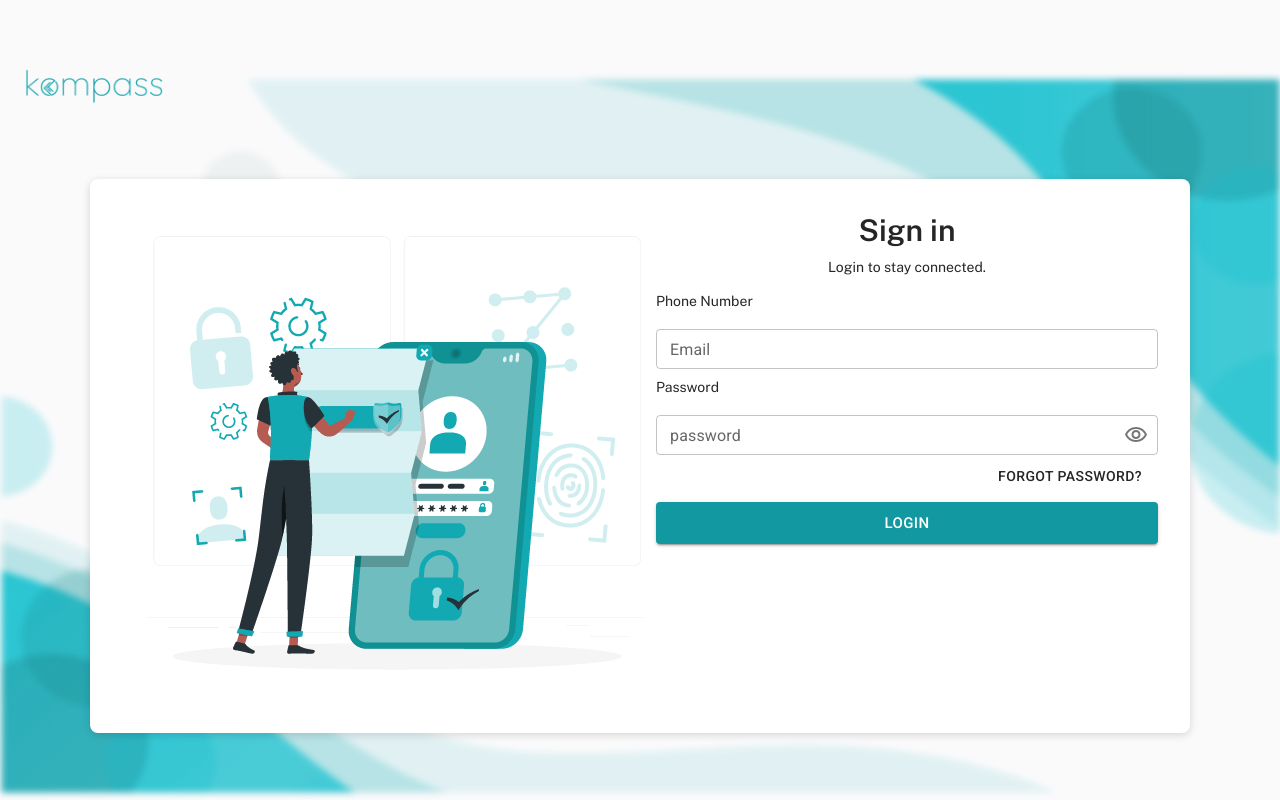
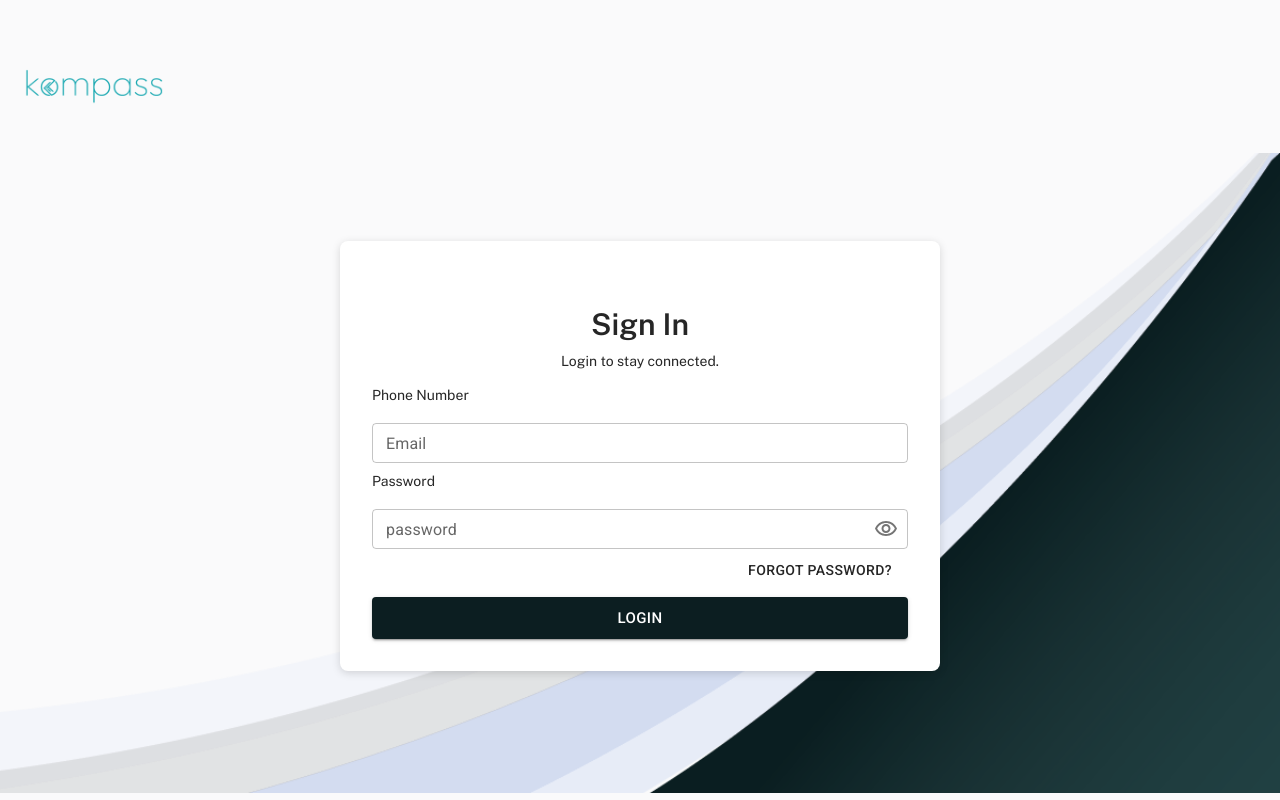
Before and after one commit to MarufaKompass/Kompass_agency, a React (Create React App) app: page /login in a window 1280 px wide. Built offline with nearby package versions, Linux system fonts and the light colour scheme.

Commit message:
Add Auth API

```diff
--- a/src/assets/images/auth/AuthBackground.js
+++ b/src/assets/images/auth/AuthBackground.js
@@ -5,7 +5,7 @@ import loginBackground from '../image/login_background.png';
 // ==============================|| AUTH BLUR BACK SVG ||============================== //
 const AuthBackground = () => {
   return (
-    <Box sx={{ position: 'absolute', filter: 'blur(3px)', zIndex: -1, bottom: 0, width: '100%' }}>
+    <Box sx={{ position: 'absolute', filter: 'blur(0px)', zIndex: -1, bottom: 0, width: '100%' }}>
       <Box width={'100%'} height={'100%'}>
         <img src={loginBackground} alt="backgroundLogin" width={'100%'} height={'100%'} />
       </Box>
--- a/src/components/Loader.js
+++ b/src/components/Loader.js
@@ -1,6 +1,12 @@
 // material-ui
 import { styled } from '@mui/material/styles';
 import LinearProgress from '@mui/material/LinearProgress';
+import { createTheme, ThemeProvider } from '@mui/material/styles';
+
+// Move createColor function above the theme creation
+const { palette } = createTheme();
+const { augmentColor } = palette;
+const createColor = (mainColor) => augmentColor({ color: { main: mainColor } });
 
 // loader style
 const LoaderWrapper = styled('div')(({ theme }) => ({
@@ -14,12 +20,19 @@ const LoaderWrapper = styled('div')(({ theme }) => ({
   }
 }));
 
+const theme = createTheme({
+  palette: {
+    primary: createColor('#0C1E21')
+  }
+});
+
 // ==============================|| Loader ||============================== //
-
 const Loader = () => (
-  <LoaderWrapper>
-    <LinearProgress color="primary" />
-  </LoaderWrapper>
+  <ThemeProvider theme={theme}>
+    <LoaderWrapper>
+      <LinearProgress color="primary" />
+    </LoaderWrapper>
+  </ThemeProvider>
 );
 
 export default Loader;
--- a/src/layout/MainLayout/Header/HeaderContent/Profile/index.js
+++ b/src/layout/MainLayout/Header/HeaderContent/Profile/index.js
@@ -1,25 +1,35 @@
 import PropTypes from 'prop-types';
-import { useRef, useState } from 'react';
+import { useRef, useState, useEffect } from 'react';
 
-// material-ui
 import { useTheme } from '@mui/material/styles';
-import { Box, ButtonBase, ClickAwayListener, Paper, Popper, Tab, Tabs } from '@mui/material';
+import {
+  Box,
+  ButtonBase,
+  ClickAwayListener,
+  Paper,
+  Popper,
+  Tab,
+  Tabs,
+  Avatar,
+  Stack,
+  Typography,
+  IconButton,
+  Grid,
+  CardContent
+} from '@mui/material';
 
-// project import
 import MainCard from 'components/MainCard';
 import Transitions from 'components/@extended/Transitions';
 import ProfileTab from './ProfileTab';
 import SettingTab from './SettingTab';
 
-// assets
-// import Logout from 'components/svg/Logout';
 import Settings from 'components/svg/Settings';
 import User from 'components/svg/User';
 import { useNavigate } from 'react-router-dom';
-// import { useAppContext } from 'AppContextProvider';
-// import axiosInstance from 'utils/axios.config';
+import { useAppContext } from 'AppContextProvider';
+import axiosInstance from 'utils/axios.config';
+import Logout from 'components/svg/Logout';
 
-// tab panel wrapper
 function TabPanel({ children, value, index, ...other }) {
   return (
     <div role="tabpanel" hidden={value !== index} id={`profile-tabpanel-${index}`} aria-labelledby={`profile-tab-${index}`} {...other}>
@@ -46,20 +56,24 @@ function a11yProps(index) {
 const Profile = () => {
   const theme = useTheme();
   const navigate = useNavigate();
-  // const { profile, setProfile, user } = useAppContext();
+  const { profile, setProfile, user } = useAppContext();
 
-  // useEffect(() => {
-  //   const fetchData = () => {
-  //     axiosInstance
-  //       .get('https://api.hellokompass.com/profile')
-  //       .then((res) => {
-  //         setProfile(res.data.data);
-  //       })
-  //       .catch(() => 'error');
-  //   };
+  const { agname } = profile;
 
-  //   fetchData();
-  // }, [user]);
+  console.log(agname);
+
+  useEffect(() => {
+    const fetchData = () => {
+      axiosInstance
+        .get('https://api.hellokompass.com/agprofile')
+        .then((res) => {
+          setProfile(res.data.data);
+        })
+        .catch(() => 'error');
+    };
+
+    fetchData();
+  }, [setProfile, user]);
 
   const handleLogout = async () => {
     // logout
@@ -103,10 +117,10 @@ const Profile = () => {
         aria-haspopup="true"
         onClick={handleToggle}
       >
-        {/* <Stack direction="row" spacing={2} alignItems="center" sx={{ p: 0.5 }}>
-          <Avatar alt="profile user" src={profile.person_image} sx={{ width: 32, height: 32 }} />
-          <Typography variant="subtitle1">{profile.person_name}</Typography>
-        </Stack> */}
+        <Stack direction="row" spacing={2} alignItems="center" sx={{ p: 0.5 }}>
+          <Avatar alt="profile user" sx={{ width: 32, height: 32 }} />
+          <Typography variant="subtitle1">{agname}</Typography>
+        </Stack>
       </ButtonBase>
       <Popper
         placement="bottom-end"
@@ -142,13 +156,14 @@ const Profile = () => {
               >
                 <ClickAwayListener onClickAway={handleClose}>
                   <MainCard elevation={0} border={false} content={false}>
-                    {/* <CardContent sx={{ px: 2.5, pt: 3 }}>
+                    <CardContent sx={{ px: 2.5, pt: 3 }}>
                       <Grid container justifyContent="space-between" alignItems="center">
                         <Grid item>
                           <Stack direction="row" spacing={1.25} alignItems="center">
-                            <Avatar alt="profile user" src={profile.person_image} sx={{ width: 32, height: 32 }} />
+                            <Avatar alt="profile user" sx={{ width: 32, height: 32 }} />
+                            {/* src={profile.person_image} */}
                             <Stack>
-                              <Typography variant="h6">{profile.person_name}</Typography>
+                              <Typography variant="h6">{agname}</Typography>
                               <Typography variant="body2" color="textSecondary">
                                 {profile.designation}
                               </Typography>
@@ -161,7 +176,7 @@ const Profile = () => {
                           </IconButton>
                         </Grid>
                       </Grid>
-                    </CardContent> */}
+                    </CardContent>
                     {open && (
                       <>
                         <Box sx={{ borderBottom: 1, borderColor: 'divider' }}>
--- a/src/pages/authentication/AuthCard.js
+++ b/src/pages/authentication/AuthCard.js
@@ -11,7 +11,7 @@ import MainCard from 'components/MainCard';
 const AuthCard = ({ children, ...other }) => (
   <MainCard
     sx={{
-      maxWidth: { xs: 400,sm:800, xl: 1200, md: 1000,lg:1100 },
+      maxWidth: { xs: 400, sm: 600, xl: 600, md: 600, lg: 600 },
       margin: { xs: 2.5, md: 3 },
       '& > *': {
         flexGrow: 1,
--- a/src/pages/authentication/AuthWrapper.js
+++ b/src/pages/authentication/AuthWrapper.js
@@ -23,7 +23,7 @@ const AuthWrapper = ({ children }) => (
         minHeight: '100vh'
       }}
     >
-      <Grid item xs={12} sx={{ ml: 3, mt: 0}}>
+      <Grid item xs={12} sx={{ ml: 3, mt: 0 }}>
         <Logo />
       </Grid>
       <Grid item xs={12}>
--- a/src/pages/authentication/Login.js
+++ b/src/pages/authentication/Login.js
@@ -1,9 +1,9 @@
 // material-ui
-import { Box, Grid, Stack, Typography } from '@mui/material';
+import {  Grid, Stack, Typography } from '@mui/material';
 // project import
 import AuthLogin from './auth-forms/AuthLogin';
 import AuthWrapper from './AuthWrapper';
-import loginImage from '../../assets/images/image/login_img.png';
+// import loginImage from '../../assets/images/image/login_img.png';
 // ================================|| LOGIN ||================================ //
 
 const Login = () => (
@@ -13,15 +13,15 @@ const Login = () => (
 
       <Grid item xs={12} sm={12} md={12} lg={6} xl={6} sx={{ display: { xs: 'none', md: 'none', lg: 'block' } }}>
         <Stack md={{ width: '100%' }}>
-          <Box sx={{ p: '25px' }}>
+          {/* <Box sx={{ p: '25px' }}>
             <img src={loginImage} alt="login" rel="Preload"></img>
-          </Box>
+          </Box> */}
         </Stack>
       </Grid>
 
-      <Grid item xs={12} sm={12} md={12} lg={6} xl={6}>
+      <Grid item xs={12} sm={12} md={12} lg={12} xl={12}>
         <Stack textAlign="center" sx={{ mb: { xs: -0.5, sm: 0.5 } }}>
-          <Typography variant="h2">Sign in</Typography>
+          <Typography variant="h2">Sign In</Typography>
           <Typography variant="p" sx={{ mt: 1 }}>
             Login to stay connected.
           </Typography>
--- a/src/pages/authentication/auth-forms/AuthLogin.js
+++ b/src/pages/authentication/auth-forms/AuthLogin.js
@@ -30,7 +30,7 @@ const AuthLogin = () => {
 
   const theme = createTheme({
     palette: {
-      anger: createColor('#1198a0')
+      anger: createColor('#0C1E21')
     }
   });
 
```
Also changed, not shown: src/assets/images/image/login_background.png.
